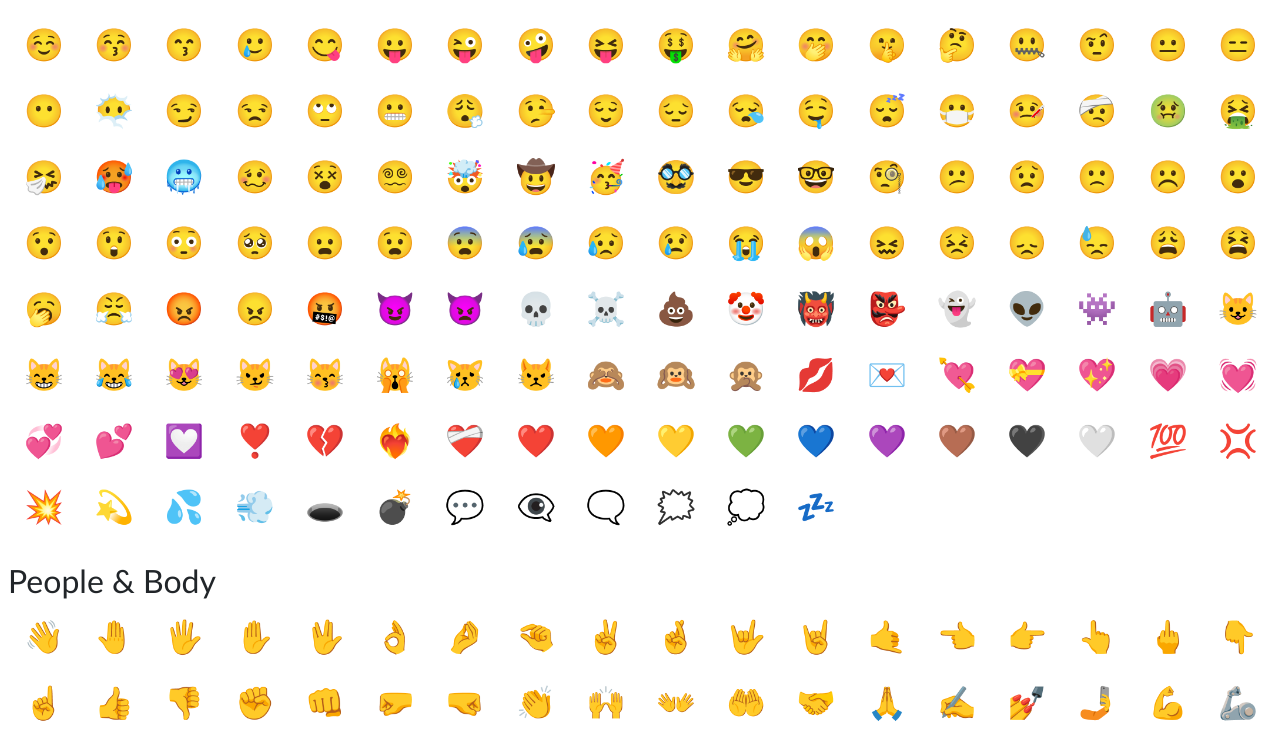
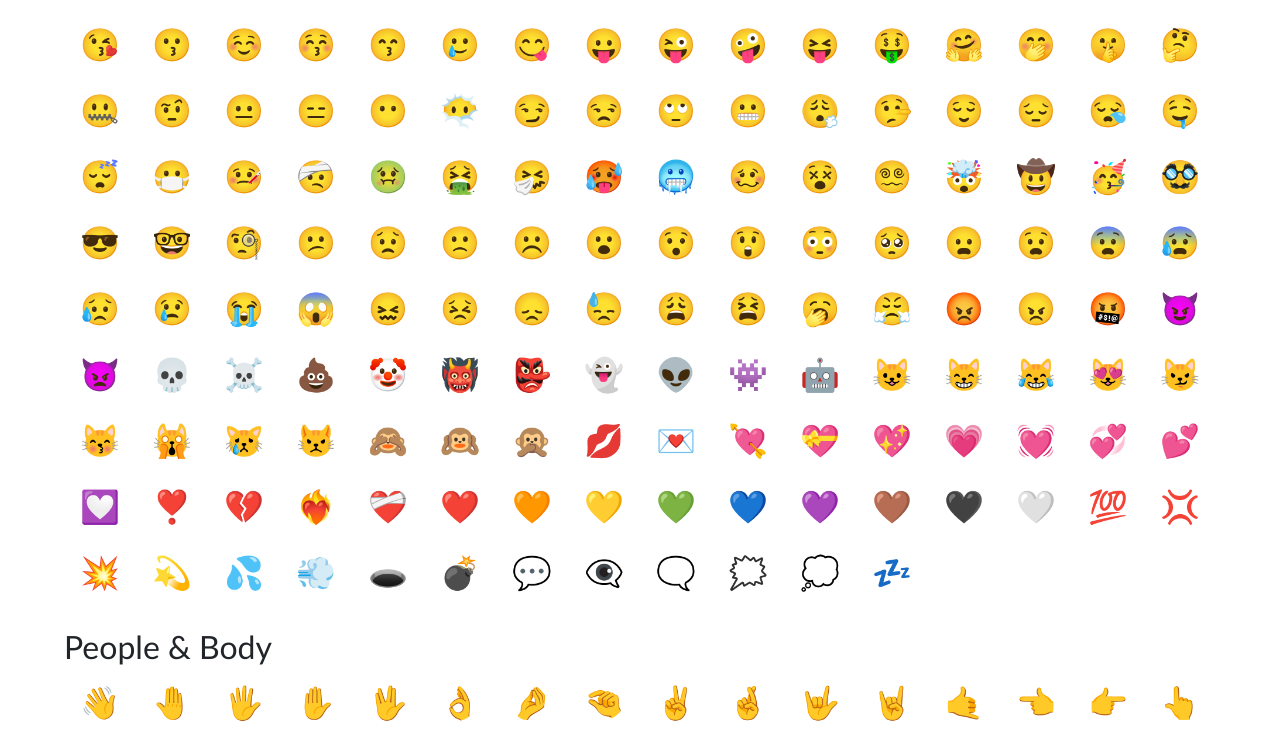
Before and after one commit to n0acar/emojialley, a Gatsby site: page / in a window 1280 px wide. Shown: the part 221-955 px from the top of the page. Built offline with nearby package versions, Linux system fonts and the light colour scheme; Gatsby itself is replaced by a stand-in of ours; no server answers.

Commit message:
remove bootstrap2

```diff
--- a/src/App.js
+++ b/src/App.js
@@ -106,7 +106,7 @@ function App() {
         onWrite={setCopyTabText}
         onCopyClick={notify}
       ></Header>
-      <div class="w-full relative flex flex-col m-auto">
+      <div class="w-full relative flex flex-col mb-auto">
         {Object.keys(currentEmojiDict).map((emojiHeader, i) => (
           <EmojiBlock
             key={i}
--- a/src/components/EmojiBlock.js
+++ b/src/components/EmojiBlock.js
@@ -18,7 +18,7 @@ const EmojiBlock = ({ inRef, header, emojis, onCopy }) => {
   }, [emojis]);
 
   const buildEmojiBlock = () => (
-    <div class="mx-2 md:mx-16 my-2">
+    <div class="md:mx-16 my-2">
       {header && (
         <div
           class="sticky bg-white"
```
